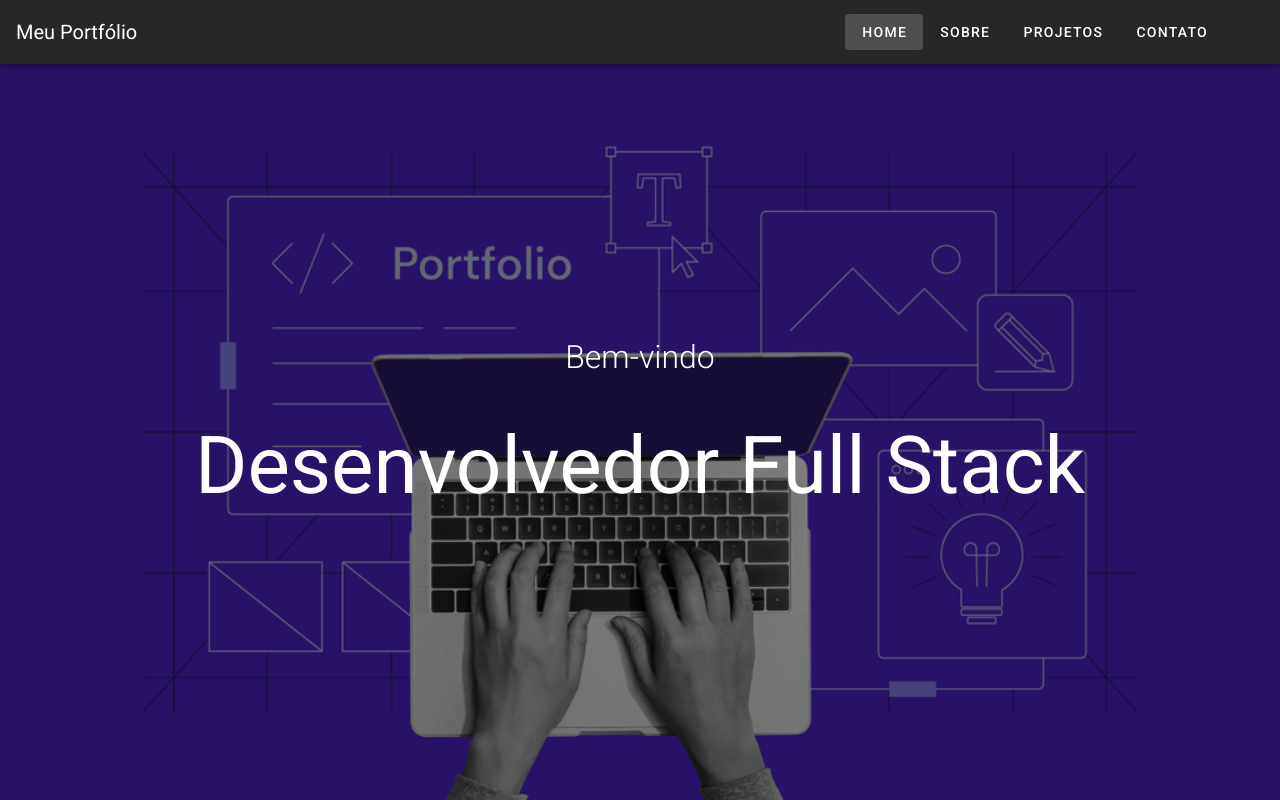
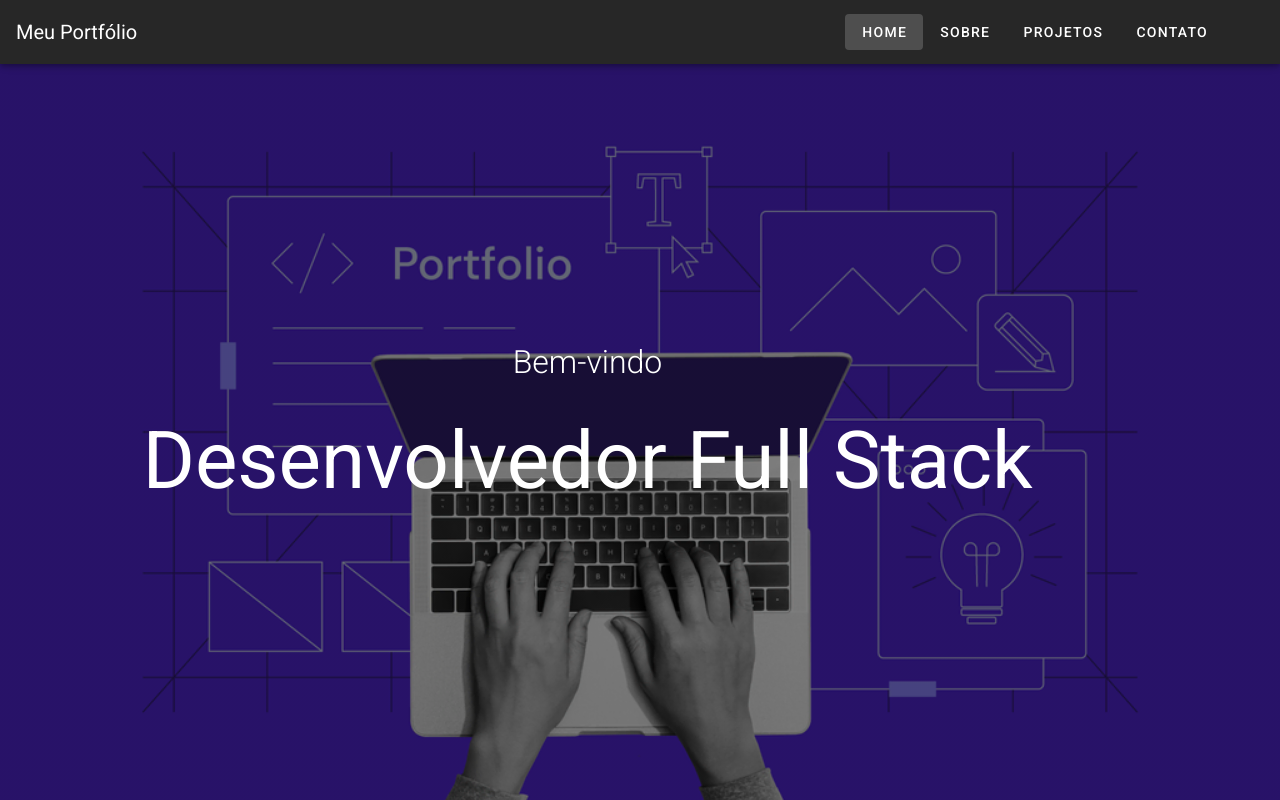
Before and after one commit to OctavioSantana01/meu-portfolio, a Vue app: page / in a window 1280 px wide. Built offline with nearby package versions, Linux system fonts and the light colour scheme.

Commit message:
Update HomeView.vue

```diff
--- a/src/views/HomeView.vue
+++ b/src/views/HomeView.vue
@@ -31,14 +31,14 @@ export default {
 .fundo-transparente h1 {
   font-size: 2rem;
   margin-top: 10px;
-  margin: 10px 0;
+  margin-right: 105px;
   font-weight: 300;
 }
 
 .fundo-transparente p {
   font-size: 5rem;
   margin-top: 15px;
-  margin: 15px 0;
+  margin-right: 105px;
 }
 .fundo-transparente {
   display: flex;
```
